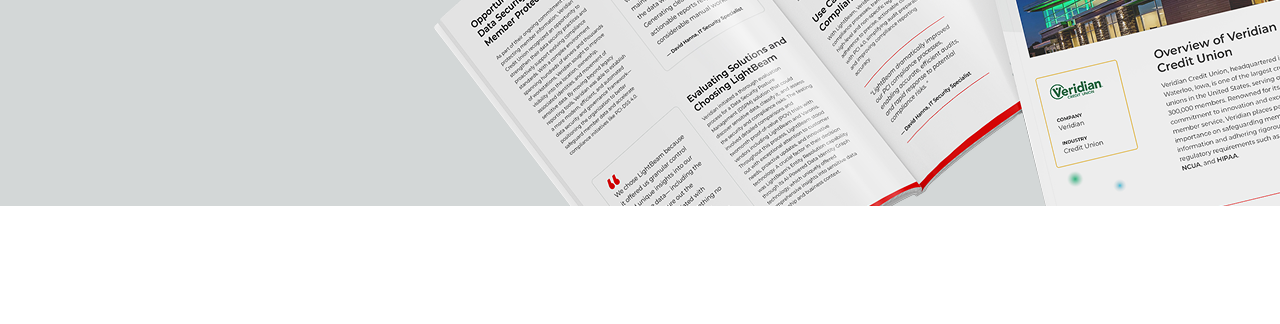
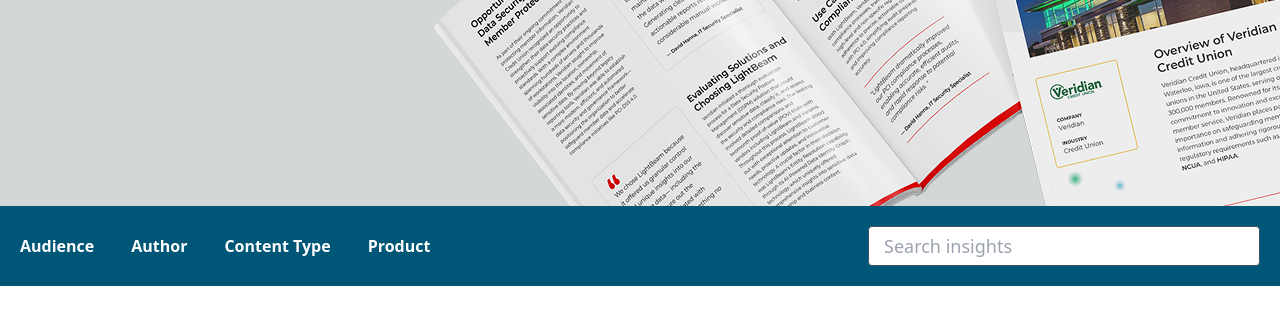
Before and after one commit to abhay-design/js-filter, a plain HTML site: page insight.html in a window 1280 px wide. Shown: the part 336-660 px from the top of the page. Drawn offline with nearby package versions, Linux system fonts and the light colour scheme.

Commit message:
added filter tab

```diff
--- a/insight.html
+++ b/insight.html
@@ -22,6 +22,33 @@
     </div>
   </section>
 
+  <section class="insights-filter p-0">
+    <div class="filter-outer bg-[#005677] py-[20px]">
+      <div class="container">
+        <div class="wrap flex flex-wrap justify-between items-center">
+          <div class="dropdown-outer flex flex-wrap">
+            <div class="select-wrap mr-[37px]">
+              <span class="audience text-white text-[16px] font-semibold">Audience</span>
+            </div>
+            <div class="select-wrap mr-[37px]">
+              <span class="author-category text-white text-[16px] font-semibold">Author</span>
+            </div>
+            <div class="select-wrap mr-[37px]">
+              <span class="content-type text-white text-[16px] font-semibold">Content Type</span>
+            </div>
+            <div class="select-wrap mr-[37px]">
+              <span class="product text-white text-[16px] font-semibold">Product</span>
+            </div>
+          </div>
+          <div class="search-outer max-w-[392px] w-full relative rounded-[4px] overflow-hidden">
+            <input type="search" placeholder="Search insights"
+              class="w-full py-[8px] pr-[63px] pl-[15px] rounded-[4px] border border-[#415363] text-[18px] text-black bg-white h-[40px]">
+          </div>
+        </div>
+      </div>
+    </div>
+  </section>
+
   <script src="/js/insight.js"></script>
 </body>
 
```
